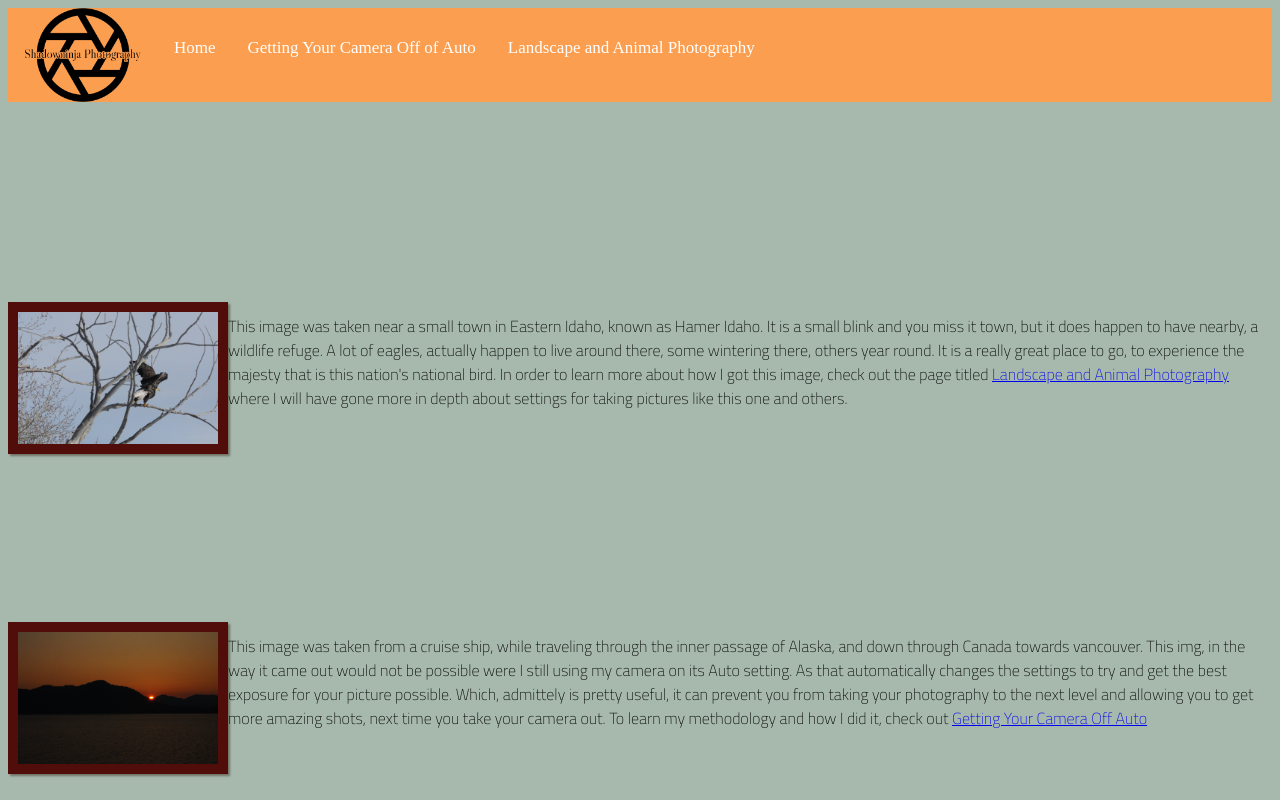
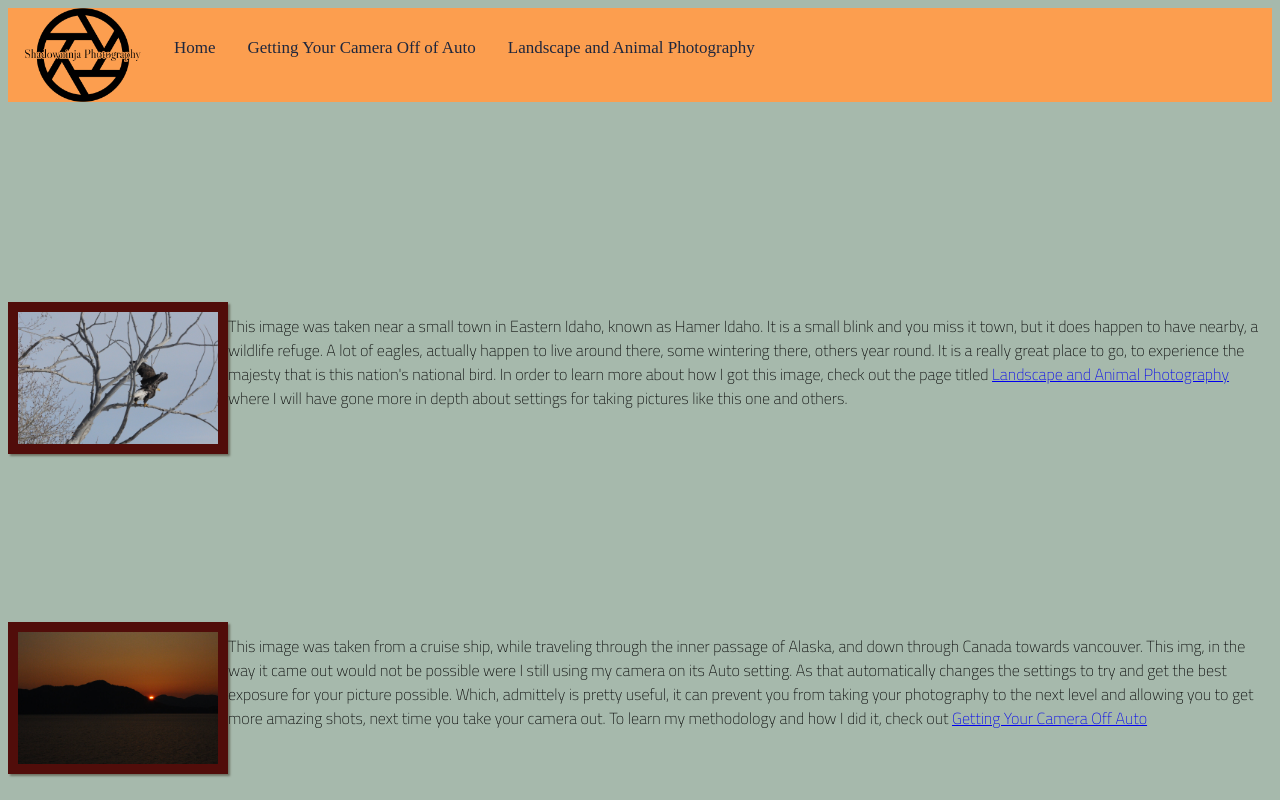
Before and after one commit to cwilson397/portfolio, a plain HTML site: page wdd130/cwilsonphotoport/index.html in a window 1280 px wide. Shown: the top 800 px of the page. Drawn offline with Linux system fonts and the light colour scheme.

Commit message:
working on improving some accesibility

```diff
--- a/wdd130/cwilsonphotoport/styles/style.css
+++ b/wdd130/cwilsonphotoport/styles/style.css
@@ -35,7 +35,7 @@ header {
 
     float: left;
     text-align: center;
-    color: white;
+    color: #1F273D;
     text-decoration: none;
     padding-right:  16px;
     padding-left: 16px;
```
